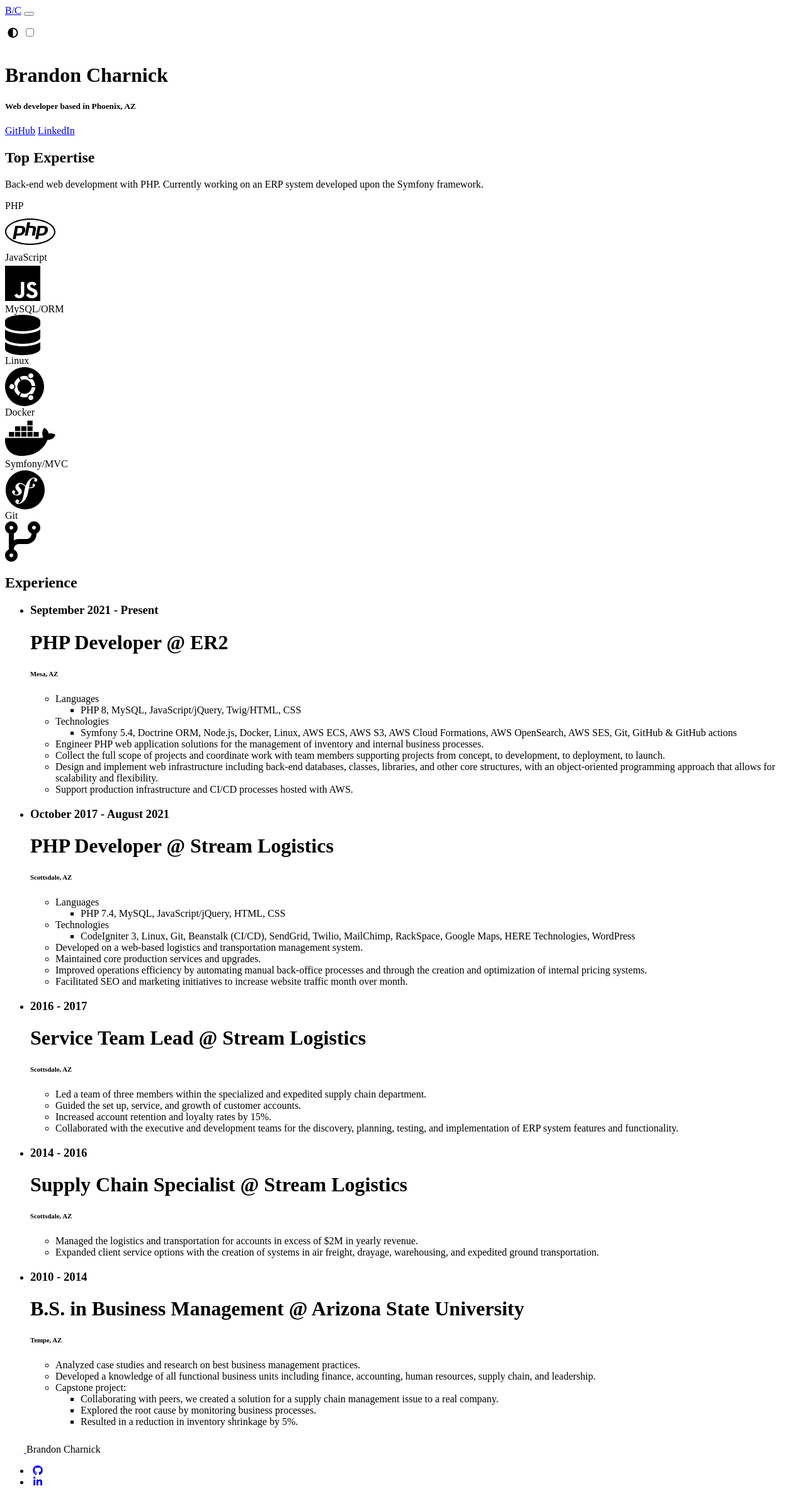
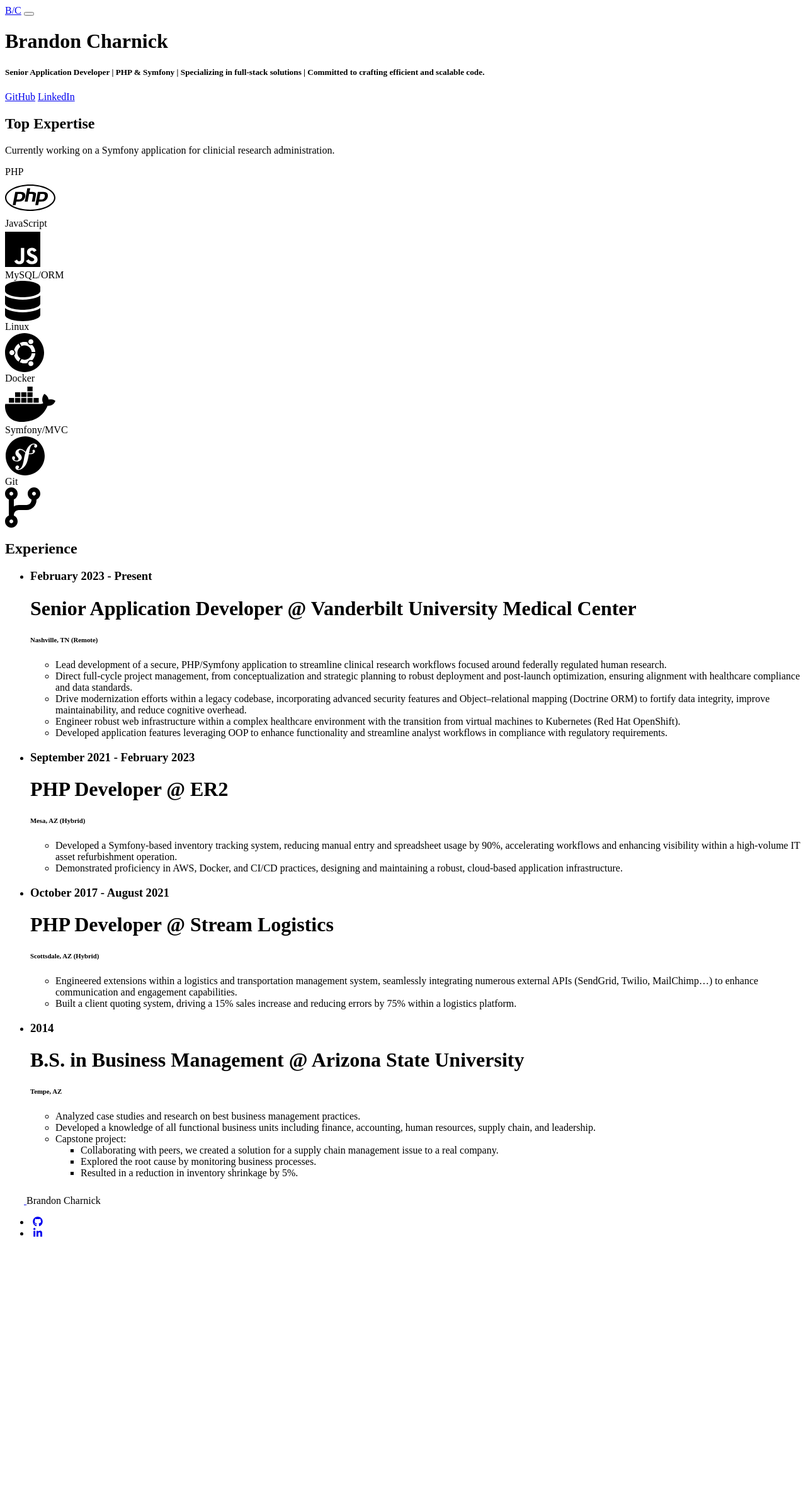
Before and after one commit to brandon-charnick/personal-website-symfony, a Symfony app: template templates/index/index.html.twig in a window 1280 px wide. Shown: the whole page at 63% size. After the commit the page ends 1964 px from the top, so only its background shows below. Run offline with Twig, Linux system fonts and the light colour scheme; the template is opened without the code that fills it, so the values that code supplies are empty; some libraries are stand-ins or nearby versions.

Commit message:
Update styles and resume content.

```diff
--- a/assets/app.js
+++ b/assets/app.js
@@ -24,5 +24,3 @@ require('bootstrap');
 $(document).ready(function() {
     $('[data-toggle="popover"]').popover();
 });
-
-import './theme/switch.js'
--- a/package.json
+++ b/package.json
@@ -6,9 +6,10 @@
         "@popperjs/core": "^2.11.6",
         "@symfony/stimulus-bridge": "^3.2.0",
         "@symfony/webpack-encore": "^4.0.0",
-        "bootstrap": "^5.2.1",
+        "bootstrap": "^5.3.2",
         "core-js": "^3.23.0",
         "jquery": "^3.6.1",
+        "prettier-plugin-twig-melody": "^0.4.6",
         "regenerator-runtime": "^0.13.9",
         "sass": "^1.54.9",
         "sass-loader": "^13.0.0",
@@ -23,6 +24,5 @@
         "dev": "encore dev",
         "watch": "encore dev --watch",
         "build": "encore production --progress"
-    },
-    "dependencies": {}
+    }
 }
--- a/templates/base.html.twig
+++ b/templates/base.html.twig
@@ -1,5 +1,5 @@
 <!DOCTYPE html>
-<html lang="en">
+<html lang="en" data-bs-theme="dark">
 	<head>
 		<meta charset="UTF-8">
 		<meta name="viewport" content="width=device-width, initial-scale=1">
@@ -9,11 +9,11 @@
 		</title>
 		<link rel="shortcut icon" type="image/x-icon" href="{{ asset('favicon.ico') }}">
 		<script src="https://use.fontawesome.com/releases/v6.1.0/js/all.js" crossorigin="anonymous"></script>
-		<!-- Google fonts-->
+
 		<link href="https://fonts.googleapis.com/css?family=Varela+Round" rel="stylesheet"/>
 		<link
 		href="https://fonts.googleapis.com/css?family=Nunito:200,200i,300,300i,400,400i,600,600i,700,700i,800,800i,900,900i" rel="stylesheet"/>
-		{# Run `composer require symfony/webpack-encore-bundle` to start using Symfony UX #}
+
 		{% block stylesheets %}
 			{{ encore_entry_link_tags('app') }}
 		{% endblock %}
@@ -24,7 +24,7 @@
 	</head>
 
 	<div class="container-lg px-0">
-		<nav class="navbar navbar-expand-sm navbar-light bg-light">
+		<nav class="navbar navbar-expand-sm">
 			<div class="container-fluid">
 				<a class="navbar-brand" href="#">B/C</a>
 				<button class="navbar-toggler" type="button" data-bs-toggle="collapse" data-bs-target="#navbarNavDropdown" aria-controls="navbarNavDropdown" aria-expanded="false" aria-label="Toggle navigation">
@@ -44,12 +44,6 @@
 							<button type="button" class="btn btn-primary ">Login</button>
 							<button type="button" class="btn btn-secondary">Sign-up</button>
 						</div> #}
-						<div class="form-check form-switch ms-auto mt-2">
-							<label class="form-check-label ms-3" for="light-switch">
-								<i height="25" width="25" class="fa-solid fa-circle-half-stroke"></i>
-							</label>
-							<input class="form-check-input" type="checkbox" id="light-switch"/>
-						</div>
 					</form>
 				</div>
 			</div>
--- a/templates/index/index.html.twig
+++ b/templates/index/index.html.twig
@@ -1,30 +1,31 @@
 {% extends "base.html.twig" %}
 
 {% block body %}
-	<div class="container-md bg-light mt-5">
-		<div class="mt-5 col-lg-12">&nbsp;</div>
-		<div class="row">
+    <div class="container-md mt-5">
+        <div class="row mt-5">
             <div class="col">
                 <h1>Brandon Charnick</h1>
             </div>
         </div>
         <div class="row mt-5">
             <div class="col">
-				<h5>Web developer based in Phoenix, AZ</h5>
+                <h5>Senior Application Developer | PHP & Symfony | Specializing in full-stack solutions | Committed to
+                    crafting efficient and scalable code.</h5>
             </div>
         </div>
         <div class="row mt-3">
             <div class="col">
                 <a class="btn btn-primary" target="_blank" href="https://github.com/brandon-charnick">GitHub</a>
-				<a class="btn btn-primary" target="_blank" href="https://www.linkedin.com/in/brandon-charnick/">LinkedIn</a>
+                <a class="btn btn-primary" target="_blank"
+                   href="https://www.linkedin.com/in/brandon-charnick/">LinkedIn</a>
             </div>
         </div>
 
         <div class="row mt-4">
             <div class="col-lg-12">
                 <h2 class="mt-5">Top Expertise</h2>
-				<p class="mt-4">
-					Back-end web development with PHP. Currently working on an ERP system developed upon the Symfony framework.
+                <p>
+                    Currently working on a Symfony application for clinicial research administration.
                 </p>
             </div>
         </div>
@@ -135,108 +136,94 @@
                 <h2>Experience</h2>
             </div>
             <div class="timeline-container">
-				<div class="container">
                 <div class="timeline">
                     <ul class="list">
                         <li class="list-item">
                             <div class="timeline-content">
-									<h3 class="date">September 2021 - Present</h3>
-									<h1>PHP Developer @ ER2</h1>
-									<h6>Mesa, AZ</h6>
-									<p>
+                                <h3 class="date">February 2023 - Present</h3>
+                                <h1>Senior Application Developer @ Vanderbilt University Medical Center</h1>
+                                <h6>Nashville, TN (Remote)</h6>
                                 <ul>
                                     <li>
-                                                Languages
-                                                <ul>
-                                                    <li>PHP 8, MySQL, JavaScript/jQuery, Twig/HTML, CSS</li>
-                                                </ul>
+                                        Lead development of a secure, PHP/Symfony application to streamline clinical
+                                        research workflows focused around federally regulated human research.
                                     </li>
                                     <li>
-                                                Technologies
+                                        Direct full-cycle project management, from conceptualization and strategic
+                                        planning to robust deployment and post-launch optimization, ensuring alignment
+                                        with healthcare compliance and data standards.
+                                    </li>
+                                    <li>
+                                        Drive modernization efforts within a legacy codebase, incorporating advanced
+                                        security features and Object–relational mapping (Doctrine ORM) to fortify data
+                                        integrity, improve maintainability, and reduce cognitive overhead.
+                                    </li>
+                                    <li>
+                                        Engineer robust web infrastructure within a complex healthcare environment with
+                                        the transition from virtual machines to Kubernetes (Red Hat OpenShift).
+                                    </li>
+                                    <li>
+                                        Developed application features leveraging OOP to enhance functionality and
+                                        streamline analyst workflows in compliance with regulatory requirements.
+                                    </li>
+                                </ul>
+                            </div>
+                        </li>
+                        <li class="list-item">
+                            <div class="timeline-content">
+                                <h3 class="date">September 2021 - February 2023</h3>
+                                <h1>PHP Developer @ ER2</h1>
+                                <h6>Mesa, AZ (Hybrid)</h6>
                                 <ul>
-                                                    <li>Symfony 5.4, Doctrine ORM, Node.js, Docker, Linux, AWS ECS, AWS S3, AWS Cloud Formations, AWS OpenSearch, AWS SES, Git, GitHub & GitHub actions</li>
+                                    <li>
+                                        Developed a Symfony-based inventory tracking system, reducing manual entry and
+                                        spreadsheet usage by 90%, accelerating workflows and enhancing visibility within
+                                        a high-volume IT asset refurbishment operation.
+                                    </li>
+                                    <li>
+                                        Demonstrated proficiency in AWS, Docker, and CI/CD practices, designing and
+                                        maintaining a robust, cloud-based application infrastructure.
+                                    </li>
                                 </ul>
-                                            </li>
-											<li>Engineer PHP web application solutions for the management of inventory and internal business processes.</li>
-                                            <li>Collect the full scope of projects and coordinate work with team members supporting projects from concept, to development, to deployment, to launch.</li>
-                                            <li>Design and implement web infrastructure including back-end databases, classes, libraries, and other core structures, with an object-oriented programming approach that allows for scalability and flexibility.</li>
-                                            <li>Support production infrastructure and CI/CD processes hosted with AWS.</li>
-										</ul>
-									</p>
                             </div>
                         </li>
                         <li class="list-item">
                             <div class="timeline-content">
                                 <h3 class="date">October 2017 - August 2021</h3>
                                 <h1>PHP Developer @ Stream Logistics</h1>
-									<h6>Scottsdale, AZ</h6>
-									<p>
+                                <h6>Scottsdale, AZ (Hybrid)</h6>
                                 <ul>
                                     <li>
-                                                Languages
-                                                <ul>
-                                                    <li>PHP 7.4, MySQL, JavaScript/jQuery, HTML, CSS</li>
-                                                </ul>
+                                        Engineered extensions within a logistics and transportation management system,
+                                        seamlessly integrating numerous external APIs (SendGrid, Twilio, MailChimp…) to
+                                        enhance communication and engagement capabilities.
                                     </li>
                                     <li>
-                                                Technologies
-                                                <ul>
-                                                    <li>CodeIgniter 3, Linux, Git, Beanstalk (CI/CD), SendGrid, Twilio, MailChimp, RackSpace, Google Maps, HERE Technologies, WordPress</li>
+                                        Built a client quoting system, driving a 15% sales increase and reducing errors
+                                        by 75% within a logistics platform.
+                                    </li>
                                 </ul>
-                                            </li>
-											<li>Developed on a web-based logistics and transportation management system.</li>
-                                            <li>Maintained core production services and upgrades.</li>
-                                            <li>Improved operations efficiency by automating manual back-office processes and through the creation and optimization of internal pricing systems.</li>
-                                            <li>Facilitated SEO and marketing initiatives to increase website traffic month over month.</li>
-										</ul>
-									</p>
                             </div>
                         </li>
                         <li class="list-item">
                             <div class="timeline-content">
-									<h3 class="date">2016 - 2017</h3>
-									<h1>Service Team Lead @ Stream Logistics</h1>
-									<h6>Scottsdale, AZ</h6>
-									<p>
-										<ul>
-											<li>Led a team of three members within the specialized and expedited supply chain department.</li>
-											<li>Guided the set up, service, and growth of customer accounts.</li>
-											<li>Increased account retention and loyalty rates by 15%.</li>
-											<li>Collaborated with the executive and development teams for the discovery, planning, testing, and implementation of ERP system features and functionality.</li>
-										</ul>
-									</p>
-								</div>
-							</li>
-							<li class="list-item">
-								<div class="timeline-content">
-									<h3 class="date">2014 - 2016</h3>
-									<h1>Supply Chain Specialist @ Stream Logistics</h1>
-									<h6>Scottsdale, AZ</h6>
-									<p>
-										<ul>
-											<li>Managed the logistics and transportation for accounts in excess of $2M in yearly revenue.</li>
-											<li>Expanded client service options with the creation of systems in air freight, drayage, warehousing, and expedited ground transportation.</li>
-										</ul>
-									</p>
-								</div>
-							</li>
-							<li class="list-item">
-								<div class="timeline-content">
-									<h3 class="date">2010 - 2014</h3>
+                                <h3 class="date">2014</h3>
                                 <h1>B.S. in Business Management @ Arizona State University</h1>
                                 <h6>Tempe, AZ</h6>
-									<p>
                                 <ul>
                                     <li>Analyzed case studies and research on best business management practices.</li>
-											<li>Developed a knowledge of all functional business units including finance, accounting, human resources, supply chain, and leadership.</li>
+                                    <li>Developed a knowledge of all functional business units including finance,
+                                        accounting, human resources, supply chain, and leadership.
+                                    </li>
                                     <li>Capstone project:</li>
                                     <ul>
-												<li>Collaborating with peers, we created a solution for a supply chain management issue to a real company.</li>
+                                        <li>Collaborating with peers, we created a solution for a supply chain
+                                            management issue to a real company.
+                                        </li>
                                         <li>Explored the root cause by monitoring business processes.</li>
                                         <li>Resulted in a reduction in inventory shrinkage by 5%.</li>
                                     </ul>
                                 </ul>
-									</p>
                             </div>
                         </li>
                     </ul>
@@ -244,5 +231,4 @@
             </div>
         </div>
     </div>
-	</div>
 {% endblock %}
```
Also changed, not shown: assets/styles/global.scss (+57 -42 lines), assets/theme/switch.js (deleted, +0 -92 lines), src/Command/RegenerateAppSecretCommand.php (deleted, +0 -43 lines), src/Controller/IndexController.php (+5 -4 lines), package-lock.json, public/favicon.ico, public/favicon.png (added), 2 other files. Lines whose indentation alone changed are shown as unchanged.
